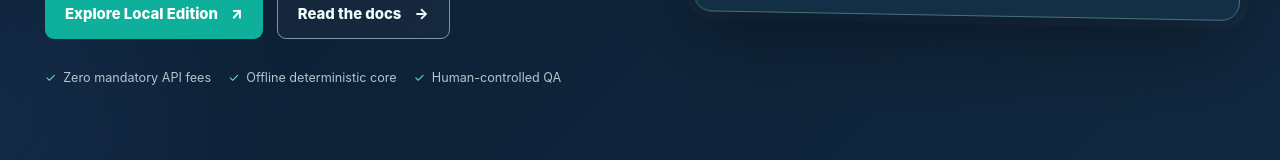
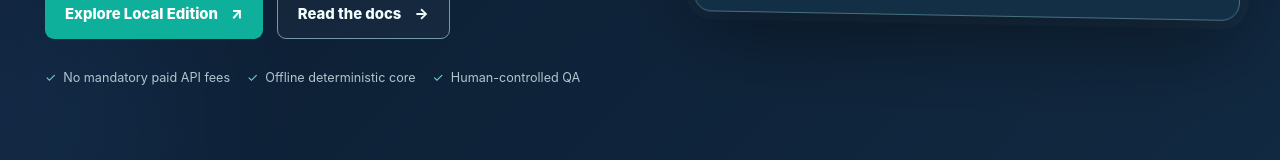
Before and after one commit to Tec-Wel/HealthQualify, an Astro site in the folder website/: page / in a window 1280 px wide. Shown: the part 722-882 px from the top of the page. Built offline with nearby package versions, Linux system fonts and the light colour scheme; Astro itself is replaced by a stand-in of ours.

Commit message:
test(web): clarify zero-mandatory-paid-API home messaging

```diff
--- a/website/src/pages/index.astro
+++ b/website/src/pages/index.astro
@@ -20,7 +20,7 @@ const agents = [
           <a class="button primary" href={root+'local-edition/'}>Explore Local Edition <span aria-hidden="true">↗</span></a>
           <a class="button ghost" href={root+'docs/GETTING_STARTED/'}>Read the docs <span aria-hidden="true">→</span></a>
         </div>
-        <div class="value-tags"><span>Zero mandatory API fees</span><span>Offline deterministic core</span><span>Human-controlled QA</span></div>
+        <div class="value-tags"><span>No mandatory paid API fees</span><span>Offline deterministic core</span><span>Human-controlled QA</span></div>
       </div>
       <div class="hero-visual" aria-label="Illustrative HealthQualify qualification dashboard">
         <div class="visual-head"><span class="visual-head-logo"><span class="live-dot"></span> QUALIFICATION WORKSPACE</span><span class="alpha-pill">SYNTHETIC DEMO</span></div>
```
